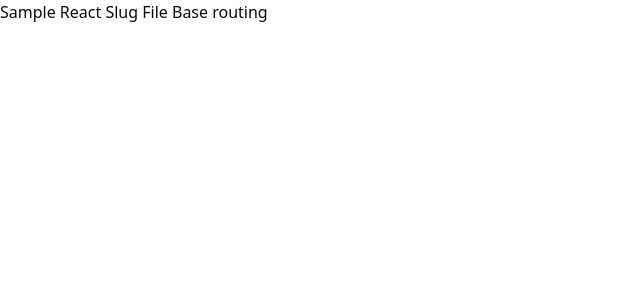
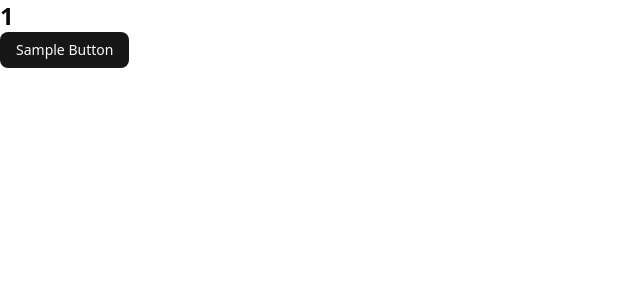
Before and after one commit to MarkMallari16/next-js-tutorial, a Next.js app: page /blog/1 in a window 1280 px wide. Shown: the top 300 px of the page, without its empty margins (0-640 px from the left). Built offline with nearby package versions, Linux system fonts and the light colour scheme.

Commit message:
feat: Add slug

```diff
--- a/app/blog/[slug]/page.tsx
+++ b/app/blog/[slug]/page.tsx
@@ -1,9 +1,21 @@
-import React from 'react'
+import { Button } from '@/components/ui/button'
 
-const page = () => {
-  return (
-    <div>Sample React Slug File Base routing</div>
-  )
+interface PageProps {
+    params: {
+        slug: string
+    } | Promise<{ slug: string }>
+}
+const page = async ({ params }: PageProps) => {
+
+    const resolvedParams = await params;
+    const slug = resolvedParams.slug;
+
+    return (
+        <div>
+            <h1 className="text-2xl font-black">{slug}</h1>
+            <Button>Sample Button</Button>
+        </div>
+    )
 }
 
 export default page
--- a/app/blog/post/page.tsx
+++ b/app/blog/post/page.tsx
@@ -1,11 +1,7 @@
-import { Button } from "@/components/ui/button"
-
 const page = () => {
     return (
         <div>
-            <h1 className="text-2xl font-black">This is post page</h1>
-            <Button>Sample Button</Button>
-
+            <h1>Sample Page Post With Nested Route</h1>
         </div>
     )
 }
```
